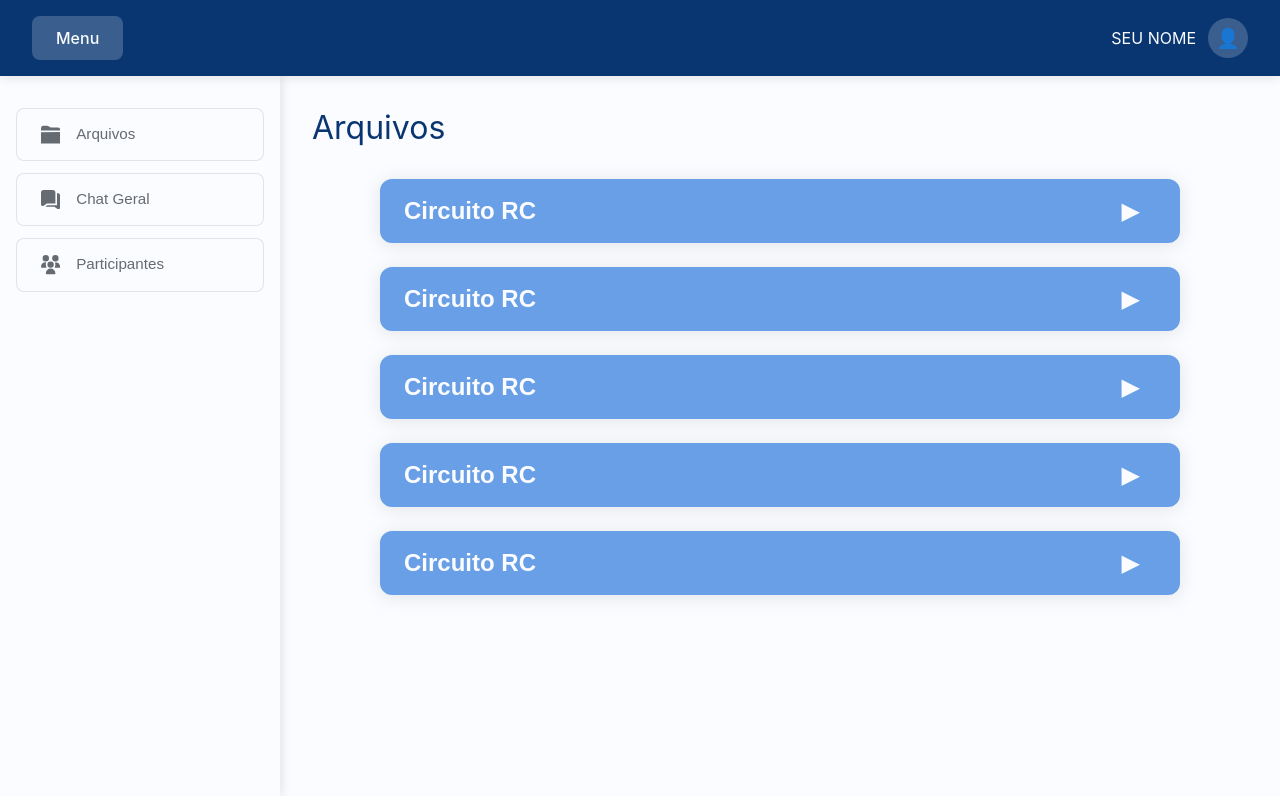
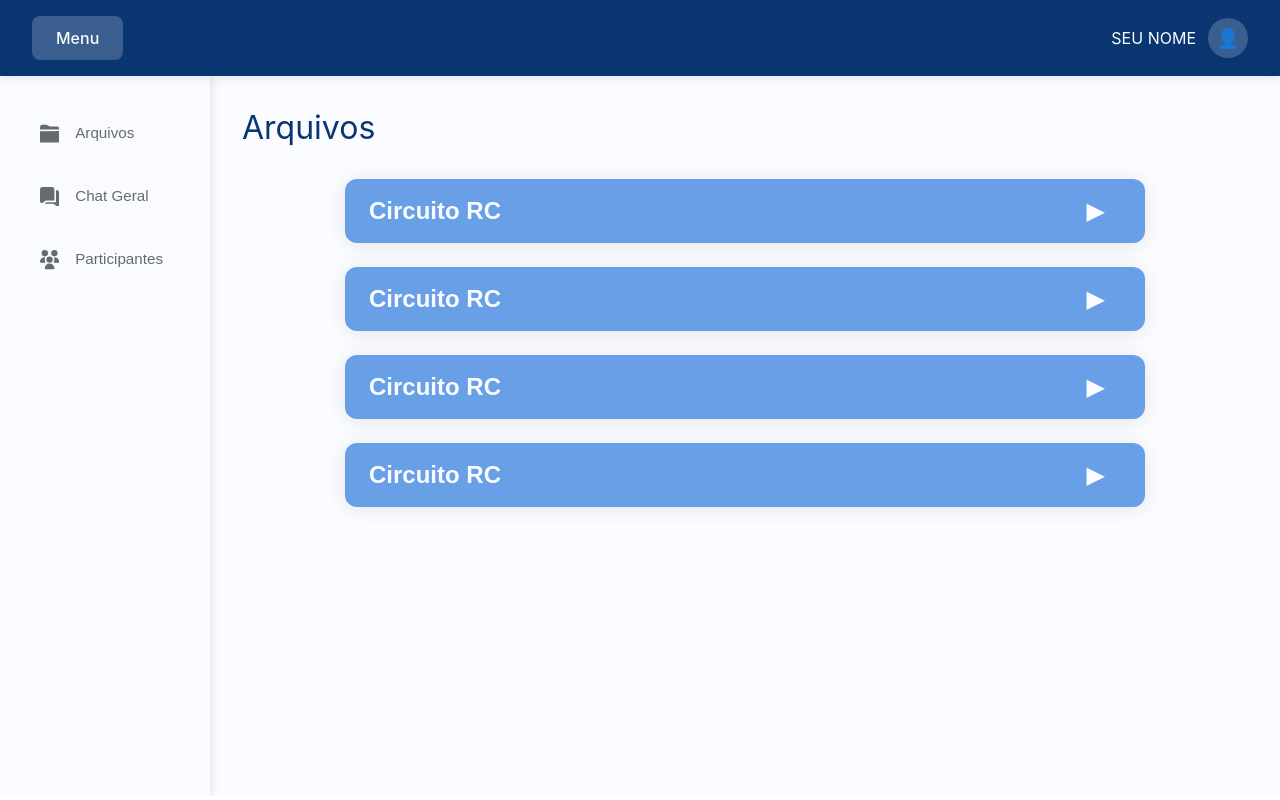
Before and after one commit to ItsMeThierry/Projeto-Engenharia-de-Software, a React (Create React App) app in the folder frontend/: page /curso/1 in a window 1280 px wide. Built offline with nearby package versions, Linux system fonts and the light colour scheme.

Commit message:
Correção de Layout + Mudanças

```diff
--- a/frontend/src/tela_de_curso/Arquivos.css
+++ b/frontend/src/tela_de_curso/Arquivos.css
@@ -50,13 +50,8 @@
   overflow: hidden;
   width: 100%;
   max-width: 800px;
-  transition: all 0.3s ease;
+  transition: all 0.3s ease-in-out;
   flex-shrink: 0;
-  position: relative;
-}
-
-.content-group:hover {
-  box-shadow: 0 4px 25px var(--shadow-hover);
 }
 
 .content-group-info {
@@ -80,15 +75,21 @@
   padding: 0.5rem 1rem;
   cursor: pointer;
   font-size: 1.5rem;
-  transition: all 0.3s ease;
   flex-shrink: 0;
 }
 
 .content-group-body {
-  padding: 1rem;
+  padding: 0;
+  height: 0;
   width: 100%;
   box-sizing: border-box;
+  transition: all 0.3s ease-in-out;
   overflow: hidden;
+}
+
+.content-group-body.open {
+  padding: 1rem;
+  height: fit-content;
 }
 
 .content-description {
--- a/frontend/src/tela_de_curso/Arquivos.js
+++ b/frontend/src/tela_de_curso/Arquivos.js
@@ -5,13 +5,63 @@ import { ReactComponent as RemoveFileIcon } from '../icones/excluir-documento.sv
 import './Arquivos.css';
 
 function Archives() {
+    const content_groups = [
+        {
+            title: "Circuito RC",
+            description: "Nesse conteúdo vemos o circuito RC, suas fórmulas e utilidades como filtros",
+            contents: [
+                { name: "Exercícios Práticos", type: "pdf", size: "3 MB" },
+                { name: "Exercícios Práticos", type: "pdf", size: "3 MB" },
+                { name: "Exercícios Práticos", type: "pdf", size: "3 MB" },
+                { name: "Exercícios Práticos", type: "pdf", size: "3 MB" },
+                { name: "Exercícios Práticos", type: "pdf", size: "3 MB" },
+                { name: "Exercícios Práticos", type: "pdf", size: "3 MB" },
+                { name: "Exercícios Práticos", type: "pdf", size: "3 MB" }
+            ]
+        },
+        {
+            title: "Circuito RC",
+            description: "Nesse conteúdo vemos o circuito RC, suas fórmulas e utilidades como filtros",
+            contents: [
+                { name: "Exercícios Práticos", type: "pdf", size: "3 MB" },
+                { name: "Exercícios Práticos", type: "pdf", size: "3 MB" },
+                { name: "Exercícios Práticos", type: "pdf", size: "3 MB" },
+                { name: "Exercícios Práticos", type: "pdf", size: "3 MB" },
+                { name: "Exercícios Práticos", type: "pdf", size: "3 MB" },
+                { name: "Exercícios Práticos", type: "pdf", size: "3 MB" },
+                { name: "Exercícios Práticos", type: "pdf", size: "3 MB" }
+            ]
+        },
+        {
+            title: "Circuito RC",
+            description: "Nesse conteúdo vemos o circuito RC, suas fórmulas e utilidades como filtros",
+            contents: [
+                { name: "Exercícios Práticos", type: "pdf", size: "3 MB" },
+                { name: "Exercícios Práticos", type: "pdf", size: "3 MB" },
+                { name: "Exercícios Práticos", type: "pdf", size: "3 MB" },
+                { name: "Exercícios Práticos", type: "pdf", size: "3 MB" },
+                { name: "Exercícios Práticos", type: "pdf", size: "3 MB" },
+                { name: "Exercícios Práticos", type: "pdf", size: "3 MB" },
+                { name: "Exercícios Práticos", type: "pdf", size: "3 MB" }
+            ]
+        },
+        {
+            title: "Circuito RC",
+            description: "Nesse conteúdo vemos o circuito RC, suas fórmulas e utilidades como filtros",
+            contents: [
+                { name: "Exercícios Práticos", type: "pdf", size: "3 MB" },
+                { name: "Exercícios Práticos", type: "pdf", size: "3 MB" },
+                { name: "Exercícios Práticos", type: "pdf", size: "3 MB" },
+                { name: "Exercícios Práticos", type: "pdf", size: "3 MB" },
+                { name: "Exercícios Práticos", type: "pdf", size: "3 MB" },
+                { name: "Exercícios Práticos", type: "pdf", size: "3 MB" },
+                { name: "Exercícios Práticos", type: "pdf", size: "3 MB" }
+            ]
+        }
+    ];
     return (
         <div class='page'>
-            <ContentGroup title='Circuito RC' description='Nesse conteúdo vemos o circuito RC, suas fórmulas e utilidades como filtros' contents={[{ name: "Exercícios Práticos", type: "pdf", size: "3 MB" }, { name: "Exercícios Práticos", type: "pdf", size: "3 MB" }, { name: "Exercícios Práticos", type: "pdf", size: "3 MB" }, { name: "Exercícios Práticos", type: "pdf", size: "3 MB" }, { name: "Exercícios Práticos", type: "pdf", size: "3 MB" }, { name: "Exercícios Práticos", type: "pdf", size: "3 MB" }, { name: "Exercícios Práticos", type: "pdf", size: "3 MB" }]}/>
-            <ContentGroup title='Circuito RC' description='Nesse conteúdo vemos o circuito RC, suas fórmulas e utilidades como filtros' contents={[{ name: "Exercícios Práticos", type: "pdf", size: "3 MB" }]}/>
-            <ContentGroup title='Circuito RC' description='Nesse conteúdo vemos o circuito RC, suas fórmulas e utilidades como filtros' contents={[{ name: "Exercícios Práticos", type: "pdf", size: "3 MB" }]}/>
-            <ContentGroup title='Circuito RC' description='Nesse conteúdo vemos o circuito RC, suas fórmulas e utilidades como filtros' contents={[{ name: "Exercícios Práticos", type: "pdf", size: "3 MB" }]}/>
-            <ContentGroup title='Circuito RC' description='Nesse conteúdo vemos o circuito RC, suas fórmulas e utilidades como filtros' contents={[{ name: "Exercícios Práticos", type: "pdf", size: "3 MB" }]}/>
+            {content_groups.map(group => (<ContentGroup title={group.title} description={group.description} contents={group.contents}/>))}
         </div>
     );
 }
@@ -151,8 +201,7 @@ function ContentGroup({title, description, contents}) {
                     </div>
                 </div>
 
-                {isExpanded && (
-                    <div class='content-group-body'>
+                <div class={`content-group-body ${isExpanded ? 'open' : ''}`}>
                     <div class='content-description'>
                         <p>{description}</p>
                     </div>
@@ -173,7 +222,6 @@ function ContentGroup({title, description, contents}) {
 
                     {renderListConfig({user_type})}
                 </div>
-                )}
             </div>
 
             {/* Overlay de Confirmação de Upload */}
--- a/frontend/src/tela_de_curso/Participantes.js
+++ b/frontend/src/tela_de_curso/Participantes.js
@@ -17,18 +17,26 @@ function UsersList() {
         };
     };
 
+    const users = [
+        {
+            nome: "Nome 1",
+            email: "nome1@email.com"
+        },
+        {
+            nome: "Nome 2",
+            email: "nome2@email.com"
+        },
+        {
+            nome: "Nome 3",
+            email: "nome3@email.com"
+        }
+    ];
+
     return(
         <div class='page'>
             {renderListConfig({user_type})}
             <div class='users-list'>
-                <UserCard name='Nome 1' email='nome1@email.com'/>
-                <UserCard name='Nome 2' email='nome2@email.com'/>
-                <UserCard name='Nome 3' email='nome3@email.com'/>
-                <UserCard name='Nome 4' email='nome4@email.com'/>
-                <UserCard name='Nome 1' email='nome1@email.com'/>
-                <UserCard name='Nome 2' email='nome2@email.com'/>
-                <UserCard name='Nome 3' email='nome3@email.com'/>
-                <UserCard name='Nome 4' email='nome4@email.com'/>
+                {users.map(u => (<UserCard name={u.nome} email={u.email}/>))}
             </div>
         </div>
     );
--- a/frontend/src/tela_de_curso/TelaDeCurso.css
+++ b/frontend/src/tela_de_curso/TelaDeCurso.css
@@ -32,7 +32,7 @@
 }
 
 .sidebar {
-  width: 280px;
+  width: 210px;
   background: var(--background);
   box-shadow: 2px 0 10px var(--shadow-color);
   padding: 2rem 1rem;
@@ -51,9 +51,8 @@
   flex-direction: row;
   gap: 1rem;
   background: var(--bg-light);
-  border: 1px solid var(--border-color);
+  border: none;
   padding: 1rem 1.5rem;
-  border-radius: 8px;
   cursor: pointer;
   text-align: left;
   font-size: 0.95rem;
@@ -67,11 +66,12 @@
   fill: var(--text-light);
 }
 
-.sidebar-btn:hover {
-  background: var(--primary-light);
-  border-color: var(--primary);
+.sidebar-btn:hover{
   color: var(--primary);
-  transform: translateX(4px);
+}
+
+.sidebar-btn:hover .sidebar-icon{
+  fill: var(--primary);
 }
 
 .course-content {
```
Lines whose indentation alone changed are shown as unchanged.
